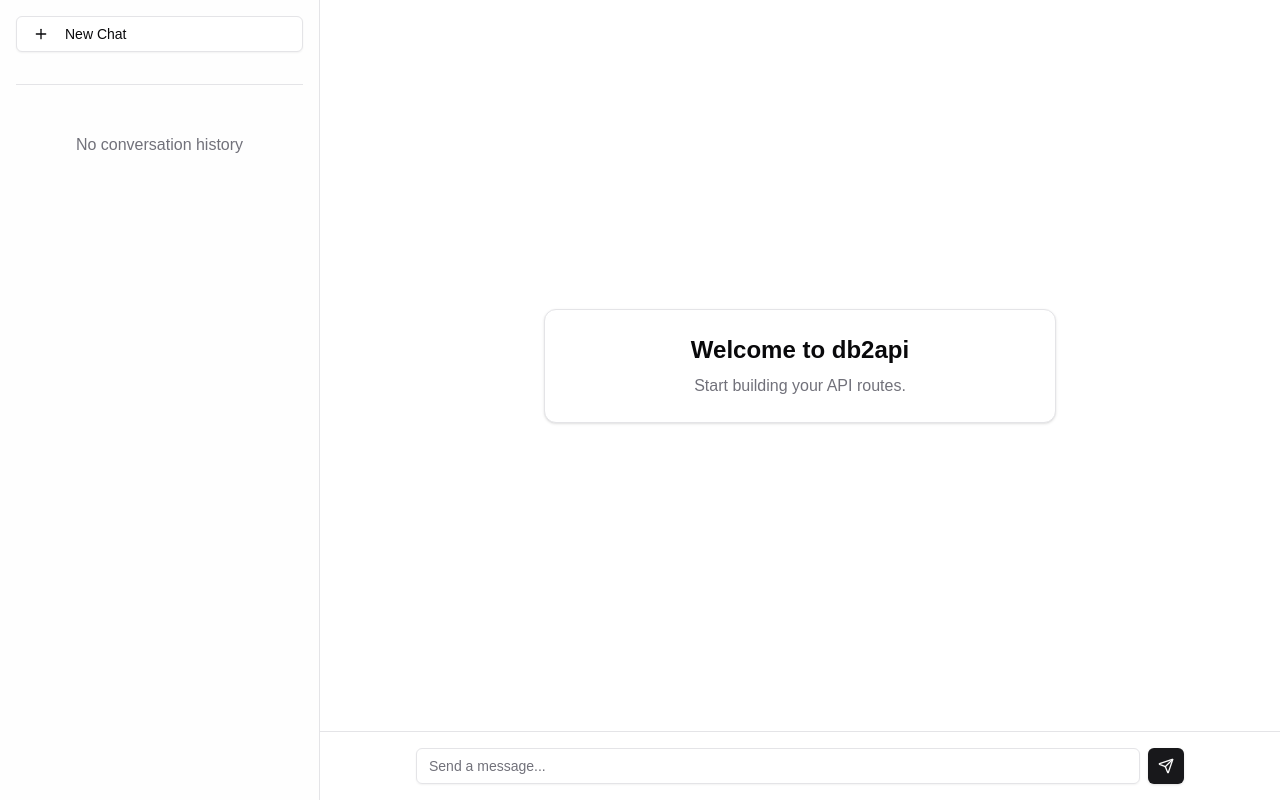
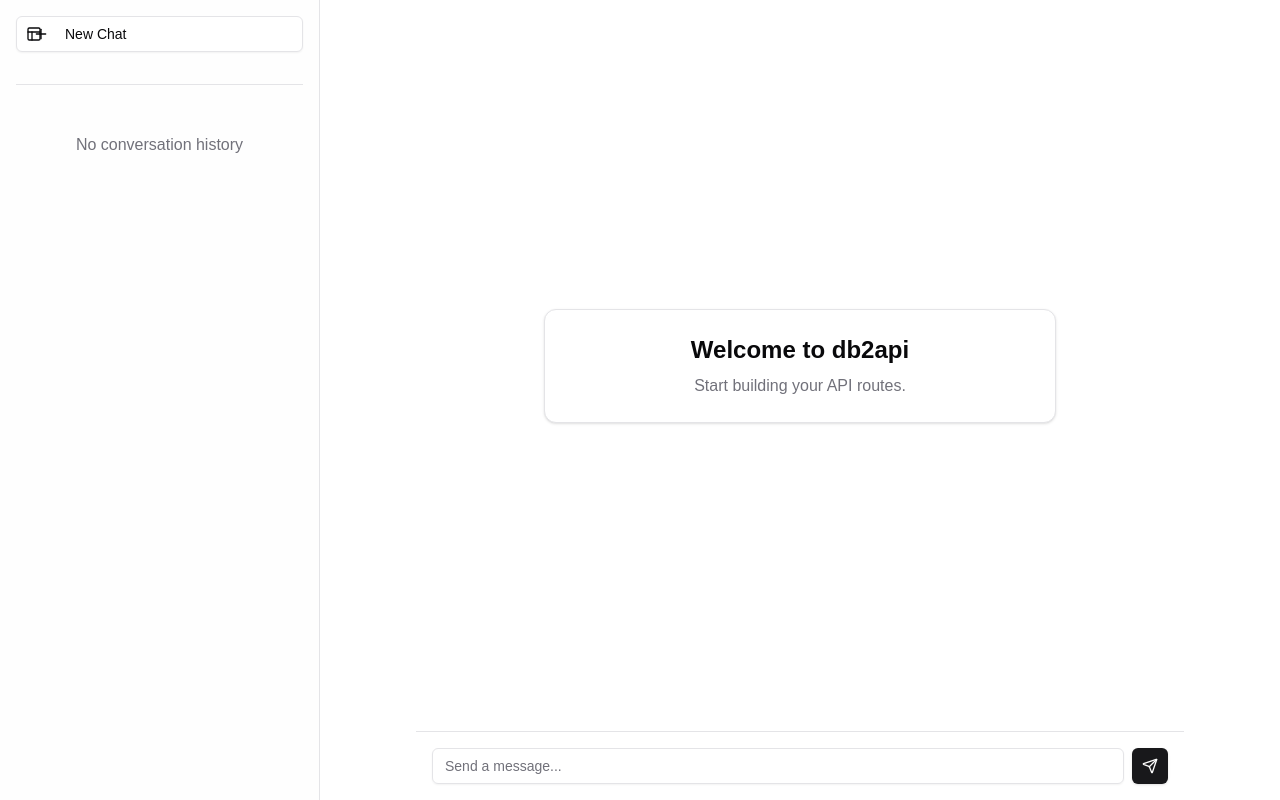
Before and after one commit to Drabblesaur/CMPE272_Project, a Next.js app in the folder FrontEnd/db2api/: page /home in a window 1280 px wide. Built offline with nearby package versions, Linux system fonts and the light colour scheme.

Commit message:
adding sidebar hiding functionality

```diff
--- a/FrontEnd/db2api/src/app/home/page.js
+++ b/FrontEnd/db2api/src/app/home/page.js
@@ -1,40 +1,38 @@
 "use client";
 
-import React, { useState } from 'react';
-import { Button } from '@/components/ui/button';
-import { Sheet, SheetContent, SheetTrigger } from '@/components/ui/sheet';
-import { Card, CardContent } from '@/components/ui/card';
-import { Input } from '@/components/ui/input';
-import { Separator } from '@/components/ui/separator';
-import { Menu, MessageCircle, Plus, Send } from 'lucide-react';
+import React, { useState } from "react";
+import { Button } from "@/components/ui/button";
+import { Card, CardContent } from "@/components/ui/card";
+import { Input } from "@/components/ui/input";
+import { Separator } from "@/components/ui/separator";
+import { Sheet, SheetContent, SheetTrigger } from "@/components/ui/sheet";
+import { Layout, Menu, MessageCircle, Plus, Send } from "lucide-react";
 
 const HomePage = () => {
   const [messages, setMessages] = useState([]);
-  const [inputValue, setInputValue] = useState('');
+  const [inputValue, setInputValue] = useState("");
   const [isSidebarOpen, setIsSidebarOpen] = useState(true);
 
   const handleSendMessage = (e) => {
     e.preventDefault();
     if (inputValue.trim()) {
-      setMessages([...messages, { text: inputValue, sender: 'user' }]);
-      setInputValue('');
+      setMessages([...messages, { text: inputValue.trim(), sender: "user" }]);
+      setInputValue("");
     }
   };
 
-  return (
-    <div className="flex h-screen bg-background">
-      {/* Sidebar */}
-      <div className={`hidden md:flex flex-col w-80 border-r bg-muted/10 p-4`}>
+  const MessageHistory = ({ className = "" }) => (
+    <>
       <Button
+        variant="outline"
         className="w-full justify-start mb-4"
-          variant="outline"
         onClick={() => setMessages([])}
       >
         <Plus className="mr-2" />
         New Chat
       </Button>
       <Separator className="my-4" />
-        <div className="flex-1 overflow-auto">
+      <div className={`flex-1 overflow-auto ${className}`}>
         {messages.length > 0 ? (
           messages.map((msg, index) => (
             <Button
@@ -43,7 +41,8 @@ const HomePage = () => {
               className="w-full justify-start mb-2 text-left truncate"
             >
               <MessageCircle className="mr-2" />
-                {msg.text.substring(0, 30)}...
+              {msg.text.substring(0, 30)}
+              {msg.text.length > 30 && "..."}
             </Button>
           ))
         ) : (
@@ -52,50 +51,53 @@ const HomePage = () => {
           </div>
         )}
       </div>
-      </div>
+    </>
+  );
+
+  return (
+    <div className="flex h-screen bg-background">
+      {/* Desktop Sidebar */}
+      <aside
+        className={`hidden md:flex fixed h-screen flex-col w-80 border-r bg-muted/10 p-4 transition-all duration-300 ease-in-out transform ${
+          isSidebarOpen ? "translate-x-0" : "-translate-x-80"
+        }`}
+      >
+        <MessageHistory />
+      </aside>
 
       {/* Mobile Sidebar */}
       <Sheet>
         <SheetTrigger asChild>
-          <Button variant="ghost" size="icon" className="md:hidden absolute left-2 top-2">
+          <Button
+            variant="ghost"
+            size="icon"
+            className="md:hidden absolute left-4 top-4 z-20"
+          >
             <Menu />
           </Button>
         </SheetTrigger>
         <SheetContent side="left" className="w-80 p-4">
-          <Button
-            className="w-full justify-start mb-4"
-            variant="outline"
-            onClick={() => setMessages([])}
-          >
-            <Plus className="mr-2" />
-            New Chat
-          </Button>
-          <Separator className="my-4" />
-          <div className="flex-1 overflow-auto">
-            {messages.length > 0 ? (
-              messages.map((msg, index) => (
-                <Button
-                  key={index}
-                  variant="ghost"
-                  className="w-full justify-start mb-2 text-left truncate"
-                >
-                  <MessageCircle className="mr-2" />
-                  {msg.text.substring(0, 30)}...
-                </Button>
-              ))
-            ) : (
-              <div className="text-center text-muted-foreground pt-8">
-                No conversation history
-              </div>
-            )}
-          </div>
+          <MessageHistory className="mt-8" />
         </SheetContent>
       </Sheet>
 
+      {/* Sidebar Toggle (Desktop) */}
+      <Button
+        variant="ghost"
+        size="icon"
+        onClick={() => setIsSidebarOpen(!isSidebarOpen)}
+        className="hidden md:flex fixed top-4 left-4 z-20"
+      >
+        <Layout />
+      </Button>
+
       {/* Main Content */}
-      <div className="flex-1 flex flex-col relative">
-        {/* Chat Messages */}
-        <div className="flex-1 overflow-auto p-4">
+      <main
+        className={`flex-1 flex flex-col transition-all duration-300 ease-in-out ${
+          isSidebarOpen ? "md:ml-80" : "md:ml-0"
+        }`}
+      >
+        <div className="flex-1 overflow-auto p-4 md:p-6">
           {messages.length === 0 ? (
             <div className="h-full flex items-center justify-center">
               <Card className="w-full max-w-lg">
@@ -112,24 +114,27 @@ const HomePage = () => {
               <div
                 key={index}
                 className={`mb-4 flex ${
-                  msg.sender === 'user' ? 'justify-end' : 'justify-start'
+                  msg.sender === "user" ? "justify-end" : "justify-start"
                 }`}
               >
-                <Card className={`max-w-[80%] ${
-                  msg.sender === 'user' ? 'bg-primary text-primary-foreground' : ''
-                }`}>
-                  <CardContent className="p-3">
-                    {msg.text}
-                  </CardContent>
+                <Card
+                  className={`max-w-[80%] ${
+                    msg.sender === "user"
+                      ? "bg-primary text-primary-foreground"
+                      : ""
+                  }`}
+                >
+                  <CardContent className="p-3">{msg.text}</CardContent>
                 </Card>
               </div>
             ))
           )}
         </div>
 
-        {/* Input Area */}
-        <div className="border-t p-4">
-          <form onSubmit={handleSendMessage} className="flex gap-2 max-w-3xl mx-auto">
+        <form
+          onSubmit={handleSendMessage}
+          className="border-t p-4 flex gap-2 bg-background w-full max-w-3xl mx-auto"
+        >
           <Input
             placeholder="Send a message..."
             value={inputValue}
@@ -137,11 +142,10 @@ const HomePage = () => {
             className="flex-1"
           />
           <Button type="submit" size="icon">
-              <Send />
+            <Send className="h-4 w-4" />
           </Button>
         </form>
-        </div>
-      </div>
+      </main>
     </div>
   );
 };
```
Lines whose indentation alone changed are shown as unchanged.
